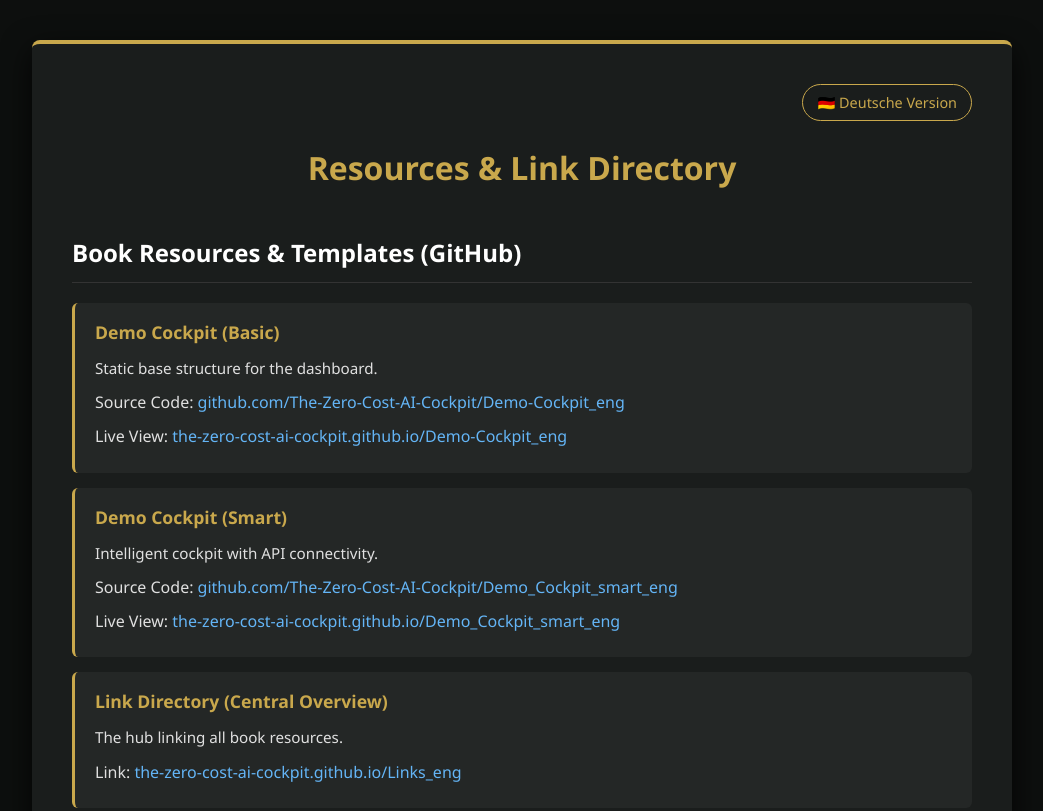
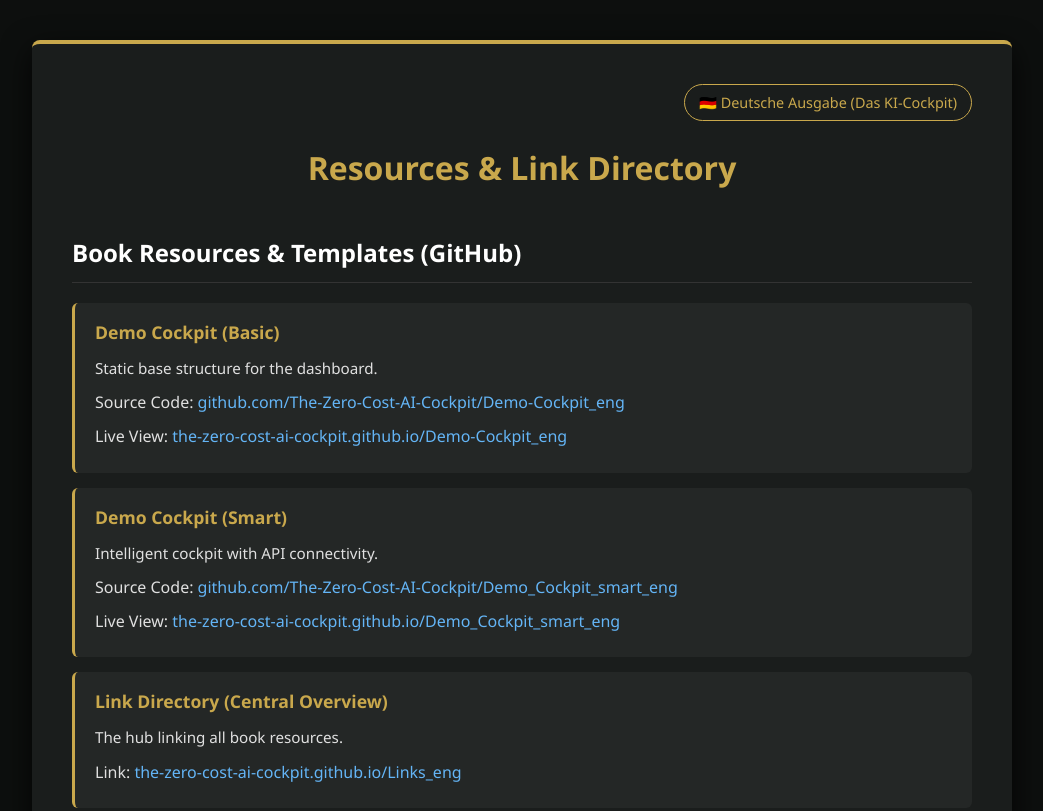
Before and after one commit to The-Zero-Cost-AI-Cockpit/Links_eng, a plain HTML site: page index.html in a window 1280 px wide. Shown: the top 811 px of the page, without its empty margins (118-1161 px from the left). Drawn offline with Linux system fonts and the light colour scheme.

Commit message:
fix: point German language link to Das KI-Cockpit (on-premise-ai-cockpit.github.io) and refine README

```diff
--- a/index.html
+++ b/index.html
@@ -10,9 +10,9 @@
 
     <title>Link Directory | The Zero-Cost AI Cockpit</title>
 
-    <link rel="alternate" hreflang="de" href="https://the-zero-cost-ai-cockpit.github.io/Links/">
+    <link rel="alternate" hreflang="de" href="https://on-premise-ai-cockpit.github.io/">
     <link rel="alternate" hreflang="en" href="https://the-zero-cost-ai-cockpit.github.io/Links_eng/">
-    <link rel="alternate" hreflang="x-default" href="https://the-zero-cost-ai-cockpit.github.io/Links/">
+    <link rel="alternate" hreflang="x-default" href="https://the-zero-cost-ai-cockpit.github.io/Links_eng/">
 
     <style>
 
@@ -215,7 +215,7 @@
     <div class="container">
 
         <nav class="lang-switch" aria-label="Language selection">
-            <a href="https://the-zero-cost-ai-cockpit.github.io/Links/" lang="de" hreflang="de">🇩🇪 Deutsche Version</a>
+            <a href="https://on-premise-ai-cockpit.github.io/" lang="de" hreflang="de">🇩🇪 Deutsche Ausgabe (Das KI-Cockpit)</a>
         </nav>
 
         <h1>Resources & Link Directory</h1>
```
Also changed, not shown: 1 other file.
